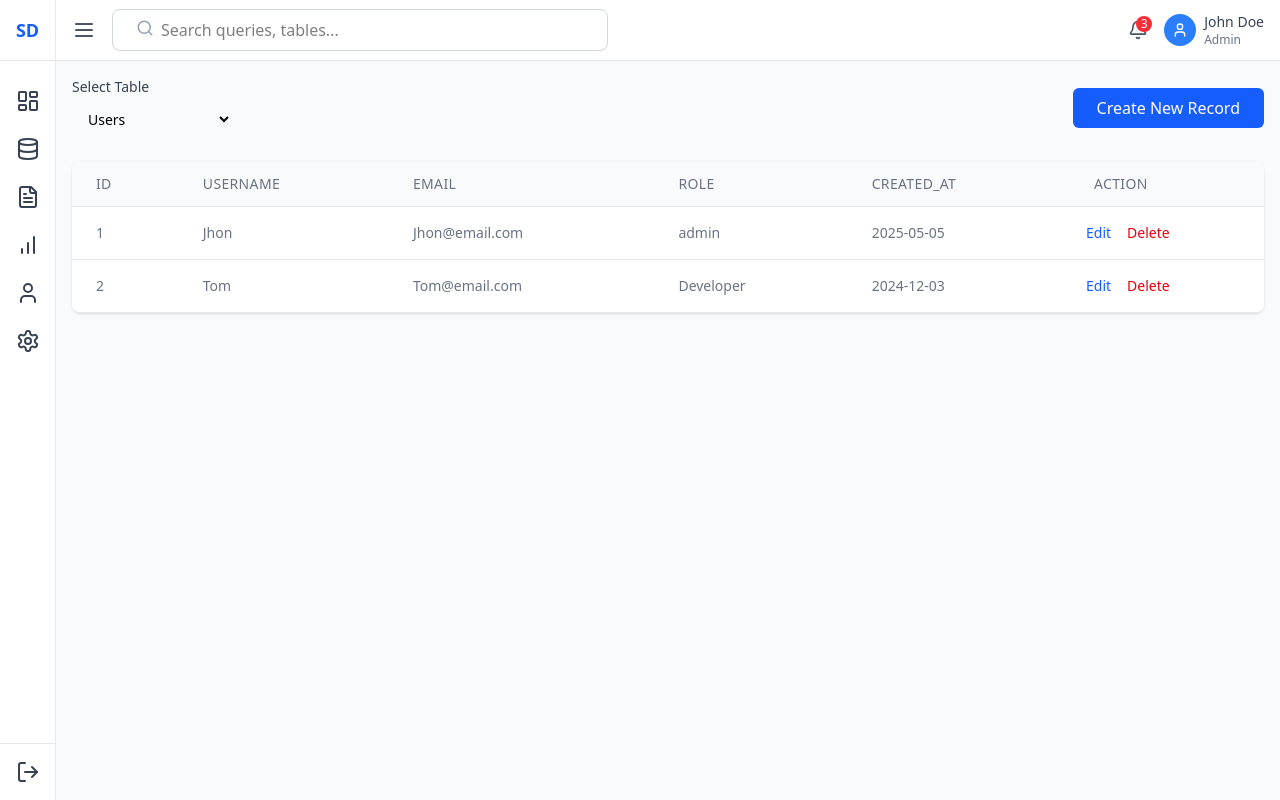
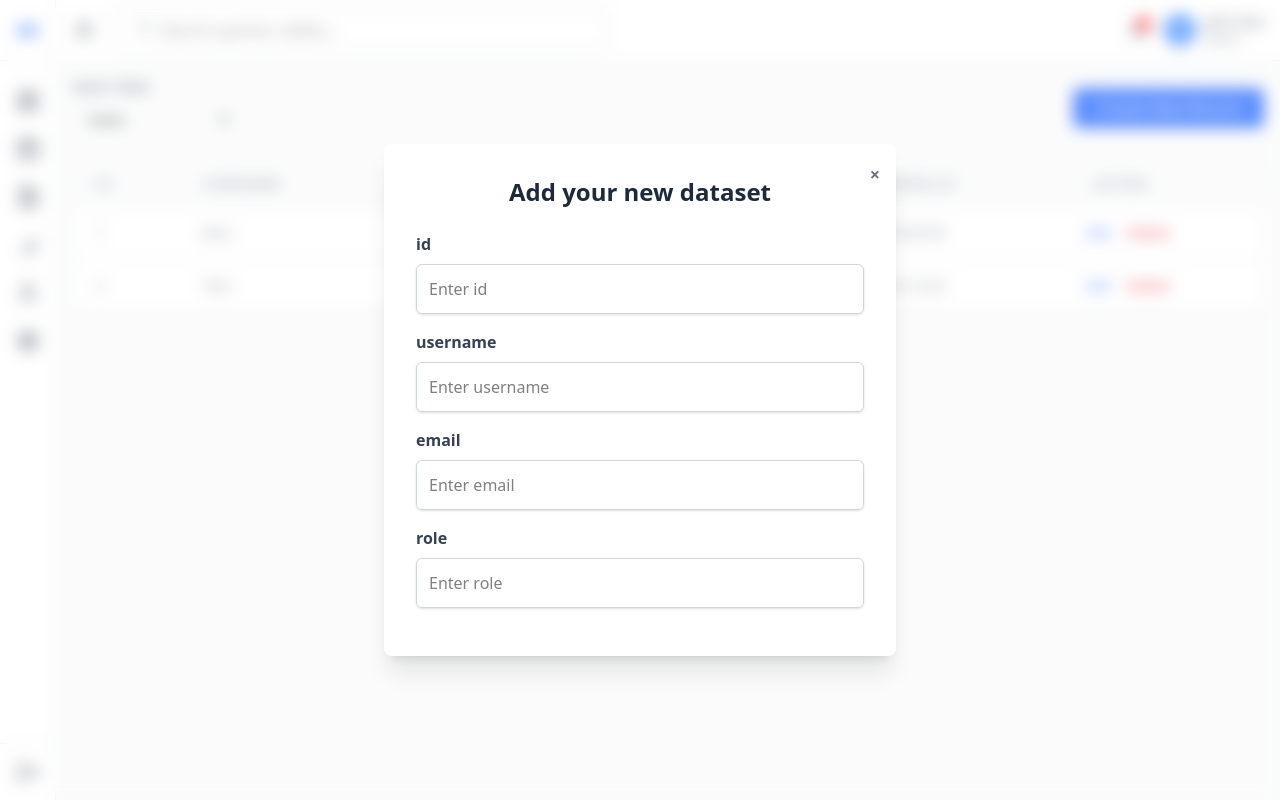
Before and after one commit to nsr7t/SQL-dashboard, a React (Vite) app in the folder frontend/: page /queries in a window 1280 px wide. Both pictures are taken after a click on the button "Create New Record". Built offline with nearby package versions, Linux system fonts and the light colour scheme.

Commit message:
added the InsertForm file

```diff
--- a/frontend/src/components/ui/DataTable.jsx
+++ b/frontend/src/components/ui/DataTable.jsx
@@ -1,6 +1,4 @@
-function DataTable() {
-    const columns = ["id", "username", "email", "role", "created_at", "action"]
-
+function DataTable({ columns }) {
     if (false) {
         return (
             <div className="overflow-hidden bg-white py-10 text-center shadow sm:rounded-lg">
@@ -25,6 +23,9 @@ function DataTable() {
                                             {column}
                                         </th>
                                     ))}
+                                    <th className="px-6 py-3 text-left text-sm font-medium tracking-wide text-gray-500 uppercase">
+                                        Action
+                                    </th>
                                 </tr>
                             </thead>
                             <tbody className="divide-y divide-gray-200 bg-white">
--- /dev/null
+++ b/frontend/src/components/ui/InsertForm.jsx
@@ -0,0 +1,43 @@
+import React from "react"
+
+function InsertForm({ columns, onClose }) {
+    // Filter out 'created_at' and 'action' from the columns list
+    const filteredColumns = columns.filter(
+        (column) => column !== "created_at" && column !== "action",
+    )
+
+    return (
+        <>
+            <div className="fixed inset-0 z-50 flex items-center justify-center bg-white/30 backdrop-blur-sm">
+                <div className="relative w-full max-w-lg rounded-lg bg-white p-8 shadow-xl">
+                    <button
+                        className="absolute top-4 right-4 text-lg font-bold text-gray-500 hover:text-gray-700"
+                        onClick={onClose}
+                    >
+                        &times;
+                    </button>
+
+                    <h2 className="mb-6 text-center text-2xl font-semibold text-gray-800">
+                        Add your new dataset
+                    </h2>
+                    <form>
+                        {filteredColumns.map((column, index) => (
+                            <div key={index} className="mb-4">
+                                <label className="block font-semibold text-gray-700">
+                                    {column}
+                                </label>
+                                <input
+                                    type="text"
+                                    placeholder={`Enter ${column}`}
+                                    className="mt-2 w-full rounded-md border border-gray-300 p-3 shadow-sm focus:ring-2 focus:ring-blue-500 focus:outline-none"
+                                />
+                            </div>
+                        ))}
+                    </form>
+                </div>
+            </div>
+        </>
+    )
+}
+
+export default InsertForm
--- a/frontend/src/pages/QueriesPage.jsx
+++ b/frontend/src/pages/QueriesPage.jsx
@@ -1,6 +1,18 @@
 import DataTable from "../components/ui/DataTable"
+import { useState } from "react"
+import InsertForm from "../components/ui/InsertForm"
 
 function QueriesPage() {
+    const columns = ["id", "username", "email", "role", "created_at"]
+
+    const [isCreateModelOpen, setIsCreateModelOpen] = useState(false)
+    function openCreateModel() {
+        setIsCreateModelOpen((value) => !value)
+    }
+    function handleClose() {
+        setIsCreateModelOpen((value) => !value)
+    }
+
     return (
         <div className="space-y-6">
             <div className="flex items-center justify-between">
@@ -21,11 +33,21 @@ function QueriesPage() {
                         <option value="">customers</option>
                     </select>
                 </div>
-                <button className="rounded-md bg-blue-600 px-6 py-2 text-white hover:bg-blue-700 disabled:bg-blue-300">
+                <button
+                    onClick={openCreateModel}
+                    className="rounded-md bg-blue-600 px-6 py-2 text-white hover:bg-blue-700 disabled:bg-blue-300"
+                >
                     Create New Record
                 </button>
             </div>
-            <DataTable />
+            <DataTable columns={columns} />
+            {isCreateModelOpen && (
+                <InsertForm
+                    title={"Add a Form"}
+                    columns={columns}
+                    onClose={handleClose}
+                />
+            )}
         </div>
     )
 }
```
